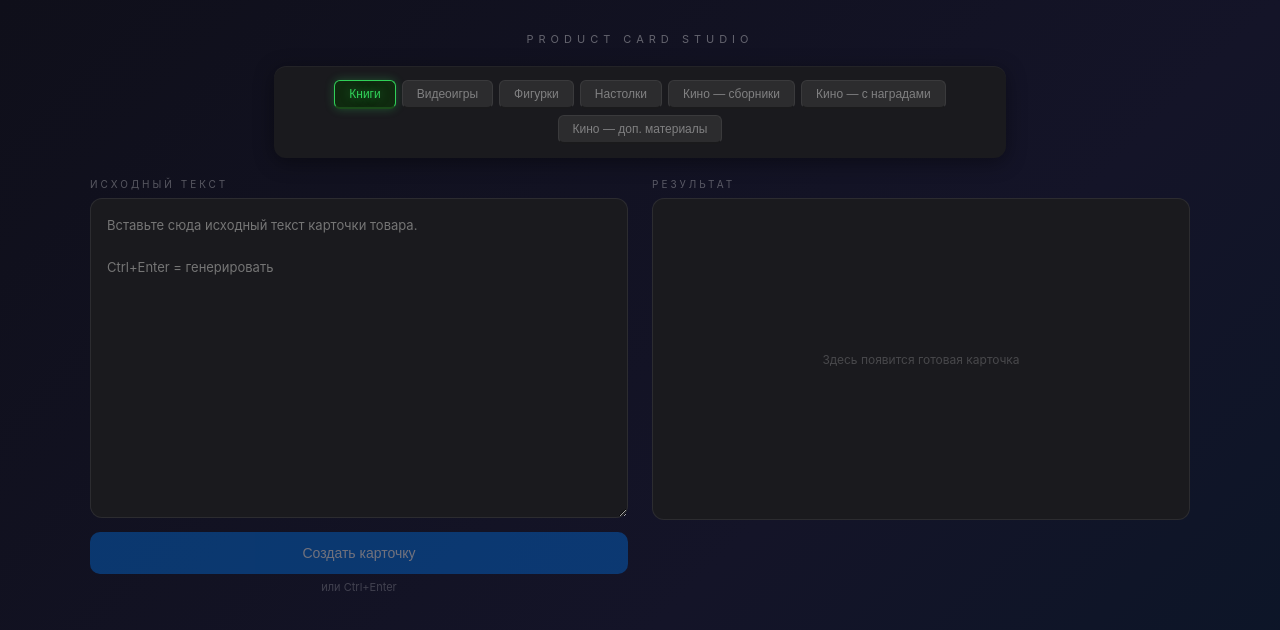
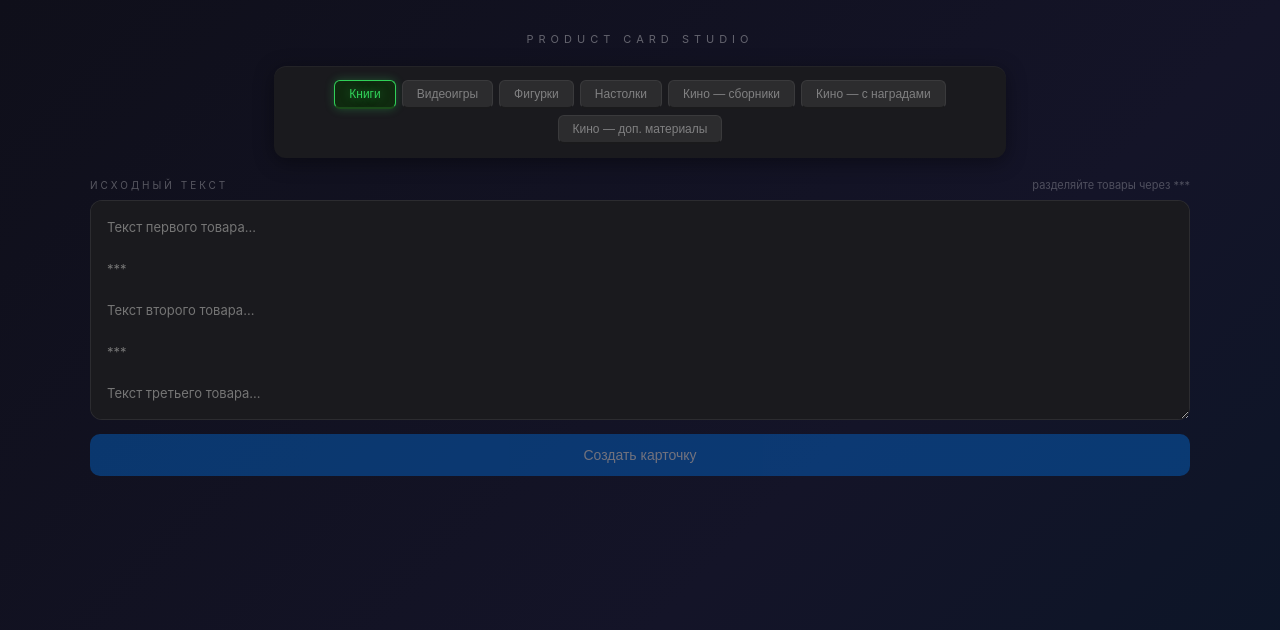
Before and after one commit to agasfer1982-ux/product-card-studio, a Next.js app: page / in a window 1280 px wide. Shown: the top 630 px of the page. Built offline with nearby package versions, Linux system fonts and the light colour scheme.

Commit message:
Update page.js

```diff
--- a/app/page.js
+++ b/app/page.js
@@ -14,44 +14,68 @@ const CATEGORIES = [
 export default function Home() {
   const [text, setText] = useState("");
   const [template, setTemplate] = useState("books");
-  const [html, setHtml] = useState("");
+  const [results, setResults] = useState([]); // [{status, html, error}]
   const [loading, setLoading] = useState(false);
-  const [error, setError] = useState("");
-  const [copied, setCopied] = useState(false);
+  const [progress, setProgress] = useState({ current: 0, total: 0 });
+  const [copiedIdx, setCopiedIdx] = useState(null);
+  const [copiedAll, setCopiedAll] = useState(false);
+
+  function splitProducts(raw) {
+    return raw.split(/\*{3,}/).map(s => s.trim()).filter(Boolean);
+  }
 
   async function generate() {
-    if (!text.trim() || loading) return;
+    const products = splitProducts(text);
+    if (!products.length || loading) return;
+
     setLoading(true);
-    setError("");
-    setHtml("");
+    setResults(products.map(() => ({ status: "pending", html: "", error: "" })));
+    setProgress({ current: 0, total: products.length });
+
+    for (let i = 0; i < products.length; i++) {
+      setProgress({ current: i + 1, total: products.length });
+      setResults(prev => prev.map((r, idx) => idx === i ? { ...r, status: "loading" } : r));
+
       try {
         const res = await fetch("/api/generate", {
           method: "POST",
           headers: { "Content-Type": "application/json" },
-        body: JSON.stringify({ text, template }),
+          body: JSON.stringify({ text: products[i], template }),
         });
         const data = await res.json();
         if (!res.ok) throw new Error(data.error || "Ошибка сервера");
-      setHtml(data.html);
+        setResults(prev => prev.map((r, idx) => idx === i ? { status: "done", html: data.html, error: "" } : r));
       } catch (e) {
-      setError(e.message);
-    } finally {
+        setResults(prev => prev.map((r, idx) => idx === i ? { status: "error", html: "", error: e.message } : r));
+      }
+    }
     setLoading(false);
   }
-  }
 
-  function copyHtml() {
-    navigator.clipboard.writeText(html).then(() => {
-      setCopied(true);
-      setTimeout(() => setCopied(false), 2000);
+  function copyOne(idx) {
+    const r = results[idx];
+    if (!r?.html) return;
+    navigator.clipboard.writeText(r.html).then(() => {
+      setCopiedIdx(idx);
+      setTimeout(() => setCopiedIdx(null), 2000);
     });
   }
 
-  const iframeSrc = html
-    ? `data:text/html;charset=utf-8,${encodeURIComponent(
-        `<!DOCTYPE html><html><head><meta charset="utf-8"><style>body{margin:0;padding:20px;background:white;box-sizing:border-box}</style></head><body>${html}</body></html>`
-      )}`
-    : null;
+  function copyAll() {
+    const all = results.filter(r => r.html).map(r => r.html).join("\n\n<!-- *** -->\n\n");
+    navigator.clipboard.writeText(all).then(() => {
+      setCopiedAll(true);
+      setTimeout(() => setCopiedAll(false), 2000);
+    });
+  }
+
+  const productCount = splitProducts(text).length;
+  const doneCount = results.filter(r => r.status === "done").length;
+
+  const iframeSrc = (html) =>
+    `data:text/html;charset=utf-8,${encodeURIComponent(
+      `<!DOCTYPE html><html><head><meta charset="utf-8"><style>body{margin:0;padding:16px;background:white;box-sizing:border-box}</style></head><body>${html}</body></html>`
+    )}`;
 
   return (
     <main style={{
@@ -65,6 +89,7 @@ export default function Home() {
         Product Card Studio
       </div>
 
+      {/* Category keyboard */}
       <div style={{
         background: "#1a1a1e", borderRadius: "12px", padding: "14px 16px",
         display: "flex", flexWrap: "wrap", gap: "6px", maxWidth: "700px", justifyContent: "center",
@@ -82,89 +107,147 @@ export default function Home() {
               cursor: "pointer", transition: "all .12s", whiteSpace: "nowrap",
               boxShadow: on ? "0 0 10px rgba(48,209,88,0.3)" : "none",
               textShadow: on ? "0 0 8px rgba(48,209,88,0.5)" : "none",
-            }}>
-              {cat.label}
-            </button>
+            }}>{cat.label}</button>
           );
         })}
       </div>
 
-      <div style={{ display: "flex", gap: "24px", flexWrap: "wrap", justifyContent: "center", width: "100%", maxWidth: "1100px" }}>
-        <div style={{ flex: "1 1 380px", minWidth: 0 }}>
-          <div style={{ color: "rgba(255,255,255,0.3)", fontSize: "10px", letterSpacing: "3px", textTransform: "uppercase", marginBottom: "8px" }}>
+      {/* Input */}
+      <div style={{ width: "100%", maxWidth: "1100px" }}>
+        <div style={{ display: "flex", justifyContent: "space-between", alignItems: "center", marginBottom: "8px" }}>
+          <div style={{ color: "rgba(255,255,255,0.3)", fontSize: "10px", letterSpacing: "3px", textTransform: "uppercase" }}>
             Исходный текст
+          </div>
+          <div style={{ color: "rgba(255,255,255,0.25)", fontSize: "11px" }}>
+            {productCount > 1
+              ? `${productCount} товара — разделены ***`
+              : "разделяйте товары через ***"}
+          </div>
         </div>
         <textarea
           value={text}
           onChange={e => setText(e.target.value)}
           onKeyDown={e => { if ((e.ctrlKey || e.metaKey) && e.key === "Enter") generate(); }}
-            placeholder={"Вставьте сюда исходный текст карточки товара.\n\nCtrl+Enter = генерировать"}
+          placeholder={"Текст первого товара...\n\n***\n\nТекст второго товара...\n\n***\n\nТекст третьего товара...\n\nCtrl+Enter = генерировать"}
           style={{
-              width: "100%", height: "320px", background: "#1a1a1e",
+            width: "100%", height: "220px", background: "#1a1a1e",
             border: "1px solid rgba(255,255,255,0.08)", borderRadius: "12px",
             color: "rgba(255,255,255,0.85)", fontFamily: "inherit", fontSize: "13px",
             padding: "16px", resize: "vertical", outline: "none", lineHeight: 1.6,
             boxSizing: "border-box",
           }}
         />
+
+        <div style={{ display: "flex", gap: "12px", marginTop: "10px", alignItems: "center" }}>
           <button onClick={generate} disabled={loading || !text.trim()} style={{
-            marginTop: "10px", width: "100%", padding: "13px",
+            flex: 1, padding: "13px",
             background: loading ? "#1a3a1a" : "#0071e3",
             color: "white", border: "none", borderRadius: "10px",
             fontSize: "14px", fontWeight: 500, cursor: loading ? "wait" : "pointer",
             transition: "all .2s", opacity: !text.trim() ? 0.4 : 1,
           }}>
-            {loading ? "Генерирую..." : "Создать карточку"}
+            {loading
+              ? `Генерирую ${progress.current} из ${progress.total}...`
+              : productCount > 1
+                ? `Создать ${productCount} карточки`
+                : "Создать карточку"}
           </button>
-          <div style={{ marginTop: "6px", color: "rgba(255,255,255,0.2)", fontSize: "11px", textAlign: "center" }}>или Ctrl+Enter</div>
-        </div>
 
-        <div style={{ flex: "1 1 380px", minWidth: 0 }}>
-          <div style={{ display: "flex", justifyContent: "space-between", alignItems: "center", marginBottom: "8px" }}>
-            <div style={{ color: "rgba(255,255,255,0.3)", fontSize: "10px", letterSpacing: "3px", textTransform: "uppercase" }}>Результат</div>
-            {html && (
-              <button onClick={copyHtml} style={{
-                background: copied ? "#30d158" : "rgba(255,255,255,0.07)",
-                border: "1px solid rgba(255,255,255,0.12)",
-                color: copied ? "#fff" : "rgba(255,255,255,0.5)",
-                borderRadius: "8px", padding: "4px 14px", fontSize: "11px",
-                cursor: "pointer", transition: "all .2s",
+          {doneCount > 1 && (
+            <button onClick={copyAll} style={{
+              padding: "13px 20px", background: copiedAll ? "#30d158" : "rgba(255,255,255,0.07)",
+              border: "1px solid rgba(255,255,255,0.12)", color: copiedAll ? "#fff" : "rgba(255,255,255,0.5)",
+              borderRadius: "10px", fontSize: "13px", cursor: "pointer", whiteSpace: "nowrap",
             }}>
-                {copied ? "✓ Скопировано" : "Копировать HTML"}
+              {copiedAll ? "✓ Скопировано" : `Скопировать все (${doneCount})`}
             </button>
           )}
         </div>
+
+        {/* Progress bar */}
+        {loading && (
+          <div style={{ marginTop: "10px", height: "3px", background: "rgba(255,255,255,0.08)", borderRadius: "2px", overflow: "hidden" }}>
             <div style={{
-            height: "320px", background: "#1a1a1e",
-            border: "1px solid rgba(255,255,255,0.08)", borderRadius: "12px",
+              height: "100%", background: "#0071e3", borderRadius: "2px",
+              width: `${(progress.current / progress.total) * 100}%`,
+              transition: "width 0.3s ease",
+            }} />
+          </div>
+        )}
+      </div>
+
+      {/* Results */}
+      {results.length > 0 && (
+        <div style={{ width: "100%", maxWidth: "1100px", display: "flex", flexDirection: "column", gap: "16px" }}>
+          {results.map((r, i) => (
+            <div key={i} style={{
+              background: "#1a1a1e", borderRadius: "12px",
+              border: `1px solid ${r.status === "done" ? "rgba(48,209,88,0.2)" : r.status === "error" ? "rgba(255,69,58,0.2)" : "rgba(255,255,255,0.06)"}`,
               overflow: "hidden",
             }}>
-            {!html && !loading && !error && (
-              <div style={{ height: "100%", display: "flex", alignItems: "center", justifyContent: "center" }}>
-                <div style={{ fontSize: "12px", color: "rgba(255,255,255,0.2)" }}>Здесь появится готовая карточка</div>
+              {/* Card header */}
+              <div style={{
+                display: "flex", justifyContent: "space-between", alignItems: "center",
+                padding: "10px 16px",
+                borderBottom: "1px solid rgba(255,255,255,0.06)",
+              }}>
+                <div style={{ fontSize: "12px", color: "rgba(255,255,255,0.4)", display: "flex", alignItems: "center", gap: "8px" }}>
+                  <div style={{
+                    width: "6px", height: "6px", borderRadius: "50%",
+                    background: r.status === "done" ? "#30d158" : r.status === "error" ? "#ff453a" : r.status === "loading" ? "#ff9f0a" : "rgba(255,255,255,0.2)",
+                    animation: r.status === "loading" ? "dp 1s ease-in-out infinite" : "none",
+                  }} />
+                  Товар {i + 1}
+                  {r.status === "loading" && <span style={{ color: "rgba(255,255,255,0.25)" }}>— генерирую...</span>}
+                  {r.status === "done" && <span style={{ color: "rgba(48,209,88,0.6)" }}>— готово</span>}
+                  {r.status === "error" && <span style={{ color: "rgba(255,69,58,0.7)" }}>— ошибка</span>}
+                </div>
+                {r.status === "done" && (
+                  <button onClick={() => copyOne(i)} style={{
+                    background: copiedIdx === i ? "#30d158" : "rgba(255,255,255,0.07)",
+                    border: "1px solid rgba(255,255,255,0.1)",
+                    color: copiedIdx === i ? "#fff" : "rgba(255,255,255,0.4)",
+                    borderRadius: "6px", padding: "3px 12px", fontSize: "11px", cursor: "pointer",
+                  }}>
+                    {copiedIdx === i ? "✓ Скопировано" : "Копировать HTML"}
+                  </button>
+                )}
+              </div>
+
+              {/* Card content */}
+              {r.status === "loading" && (
+                <div style={{ height: "80px", display: "flex", alignItems: "center", justifyContent: "center", gap: "6px" }}>
+                  {[0,1,2].map(j => (
+                    <div key={j} style={{ width: "6px", height: "6px", borderRadius: "50%", background: "#0071e3", animation: `dp 1.4s ease-in-out ${j*0.2}s infinite` }} />
+                  ))}
                 </div>
               )}
-            {loading && (
-              <div style={{ height: "100%", display: "flex", flexDirection: "column", alignItems: "center", justifyContent: "center", gap: "14px" }}>
-                <div style={{ display: "flex", gap: "6px" }}>
-                  {[0,1,2].map(i => (
-                    <div key={i} style={{ width: "8px", height: "8px", borderRadius: "50%", background: "#0071e3", animation: `dp 1.4s ease-in-out ${i*0.2}s infinite` }} />
+              {r.status === "pending" && (
+                <div style={{ height: "50px", display: "flex", alignItems: "center", justifyContent: "center" }}>
+                  <span style={{ fontSize: "11px", color: "rgba(255,255,255,0.2)" }}>ожидает...</span>
+                </div>
+              )}
+              {r.status === "error" && (
+                <div style={{ padding: "16px" }}>
+                  <span style={{ fontSize: "12px", color: "#ff453a" }}>{r.error}</span>
+                </div>
+              )}
+              {r.status === "done" && (
+                <>
+                  <iframe src={iframeSrc(r.html)} style={{ width: "100%", height: "300px", border: "none", display: "block" }} sandbox="allow-same-origin" />
+                  <details>
+                    <summary style={{ padding: "8px 16px", fontSize: "11px", color: "rgba(255,255,255,0.2)", cursor: "pointer", borderTop: "1px solid rgba(255,255,255,0.05)" }}>
+                      Исходный HTML
+                    </summary>
+                    <pre style={{ margin: 0, padding: "12px 16px", fontSize: "10px", color: "rgba(255,255,255,0.4)", overflow: "auto", maxHeight: "150px", background: "#111" }}>{r.html}</pre>
+                  </details>
+                </>
+              )}
+            </div>
           ))}
         </div>
-                <div style={{ color: "rgba(255,255,255,0.3)", fontSize: "12px" }}>Создаю карточку...</div>
-              </div>
       )}
-            {error && <div style={{ padding: "20px" }}><div style={{ color: "#ff453a", fontSize: "13px", fontWeight: 600 }}>Ошибка</div><div style={{ color: "rgba(255,255,255,0.4)", fontSize: "12px", marginTop: "6px" }}>{error}</div></div>}
-            {html && iframeSrc && <iframe src={iframeSrc} style={{ width: "100%", height: "100%", border: "none" }} sandbox="allow-same-origin" />}
-          </div>
-          {html && (
-            <details style={{ marginTop: "10px" }}>
-              <summary style={{ color: "rgba(255,255,255,0.25)", fontSize: "11px", cursor: "pointer" }}>Исходный HTML</summary>
-              <pre style={{ marginTop: "8px", background: "#1a1a1e", borderRadius: "8px", padding: "12px", fontSize: "10px", color: "rgba(255,255,255,0.5)", overflow: "auto", maxHeight: "200px", border: "1px solid rgba(255,255,255,0.06)" }}>{html}</pre>
-            </details>
-          )}
-        </div>
-      </div>
+
       <style>{`@keyframes dp{0%,80%,100%{transform:scale(.6);opacity:.3}40%{transform:scale(1);opacity:1}}`}</style>
     </main>
   );
```
Lines whose indentation alone changed are shown as unchanged.
